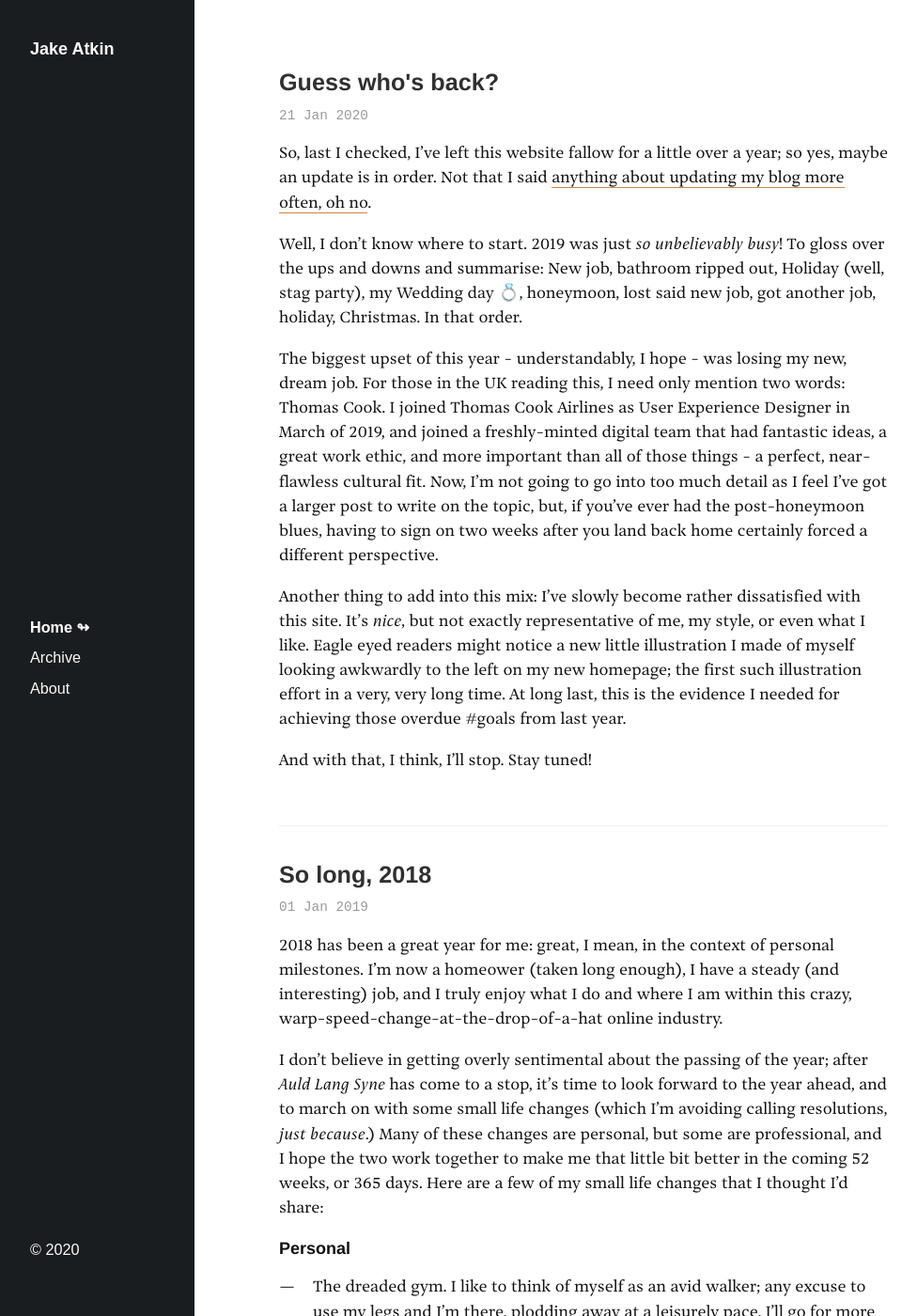
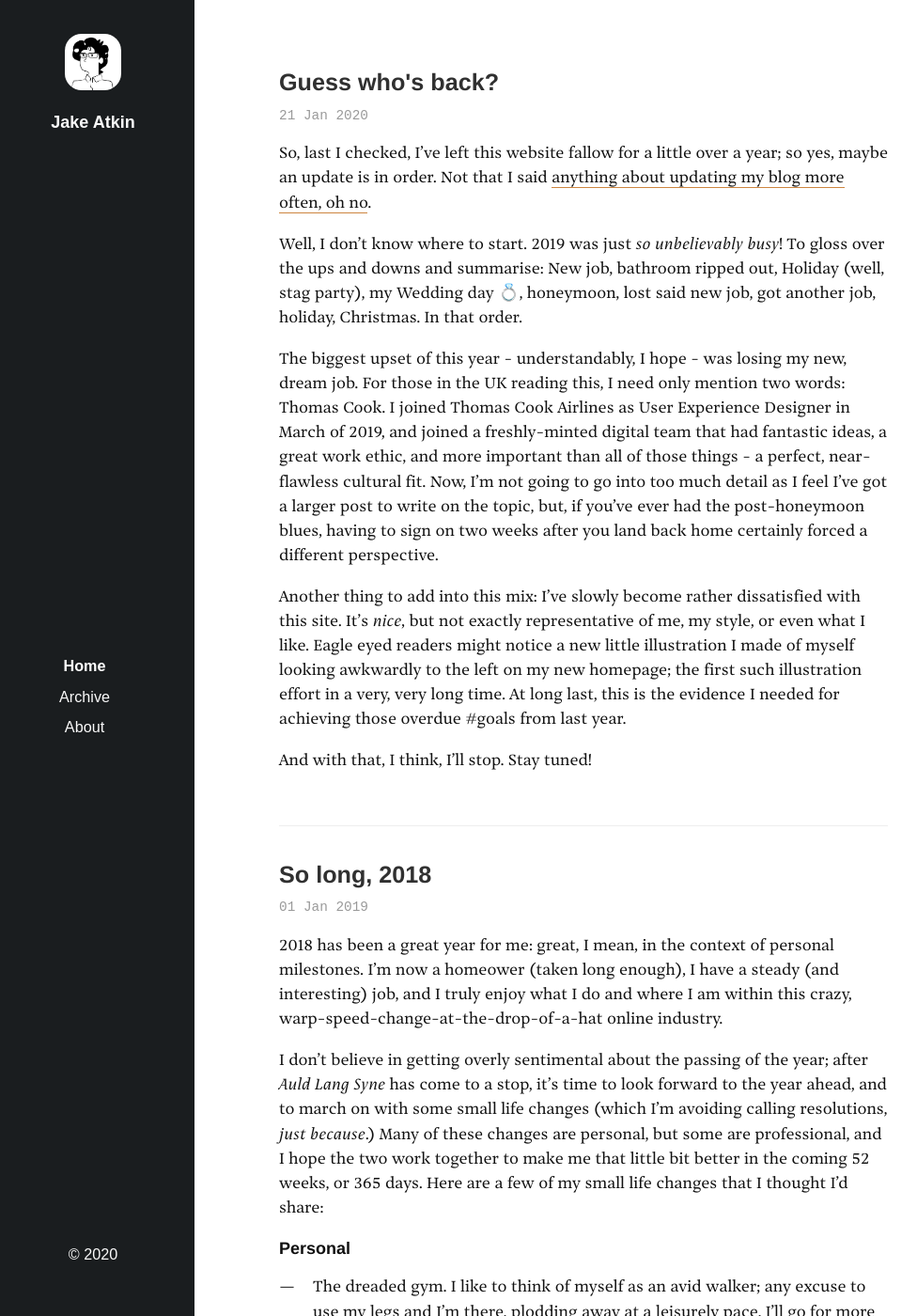
Before and after one commit to atkinja522/atkinja522.github.io, a Jekyll site: the page built from index.html, in a window 1280 px wide and 1400 px high. Shown: the whole window at 94% size, without its empty margins (9-985 px from the left). Built offline with Jekyll 4.4.1, drawn with Linux system fonts in a browser that asks for light colours; some web fonts are replaced; the list of posts is cut into pages by our own code.

Commit message:
Initial changes to logo and header

```diff
--- /dev/null
+++ b/_includes/avatar-header.html
@@ -0,0 +1,10 @@
+<div class="row">
+    <div class="column-2-3">
+        <div class="header-text">
+            A digital designer in a physical world
+        </div>
+    </div>
+    <div class="column-1-3">
+        <img class="logo-float" height="60px" width="60px" src="{{ "/assets/img/me-hero.jpg" | relative_url }}" alt="Jake Logo"/>
+    </div>
+</div>
--- a/_includes/sidebar.html
+++ b/_includes/sidebar.html
@@ -3,6 +3,8 @@
   <div class="sidebar-about">
     <h1>
       <a href="{{ site.url }}">
+        <img class="logo-float" height="60px" width="60px" src="{{ "/assets/img/me-hero.jpg" | relative_url }}" alt="Jake Logo"/>
+        <br/>
         {{ site.title }}
       </a>
     </h1>
--- a/_layouts/default.html
+++ b/_layouts/default.html
@@ -6,7 +6,9 @@
   <body>
 
     {% include sidebar.html %}
-
+    <!--<div class="content container sticky">
+      {% include avatar-header.html %}
+    </div>-->
     <div class="content container">
       {{ content }}
     </div>
--- a/public/css/main.css
+++ b/public/css/main.css
@@ -290,7 +290,12 @@ tbody tr:nth-child(odd) th {
   background-color: #f9f9f9;
 }
 
-
+.content.sticky {
+  background-image: linear-gradient(white, white, white, white, transparent);
+  padding-top: 1rem;
+  padding-bottom: 1rem;
+  z-index: 9999;
+}
 /*
  * Container
  *
@@ -321,6 +326,11 @@ tbody tr:nth-child(odd) th {
   padding-top:    1rem;
   padding-bottom: 1rem;
   margin-bottom: 3rem;
+}
+.header-text {
+  font-style: italic;
+  color: #999;
+  line-height: 3rem;
 }
 .masthead-title {
   margin-top: 0;
@@ -482,8 +492,9 @@ a.pagination-item:hover {
   display: flex;
   flex-direction: column;
   justify-content: space-between;
-  border: 5px solid #1A1D1F;
- /*background-image: url(../../assets/img/contour.svg);
+ /* border: 5px solid #1A1D1F;*/
+  text-align: center;
+/*  background-image: url(../../assets/img/contour.svg);
   background-size: 800px;*/
 }
 p.sidebar-nav {
@@ -496,7 +507,7 @@ p.sidebar-nav {
     left: 0;
     bottom: 0;
     width: 12rem;
-    text-align: left;
+    text-align: center;
     padding: 2rem;
   }
   p.sidebar-nav {
@@ -561,7 +572,21 @@ a.sidebar-nav-item:focus {
   color: white;
 }
 .sidebar-nav-item.active::after {
+  content: "";
+}
+/*.sidebar-nav-item.active::after {
   content: "  ↬";
+}*/
+
+.sticky {
+  position: -webkit-sticky; /* Safari */
+  position: sticky;
+  top: 0;
+}
+.logo-float {
+  float: none;
+  margin: 0 auto;
+  border-radius: 30%;
 }
 
 /* Sticky sidebar
```
Also changed, not shown: assets/img/me-hero.jpg (added), 3 other files.
